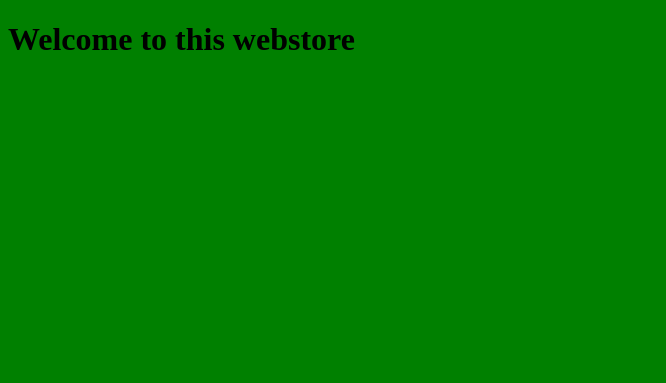
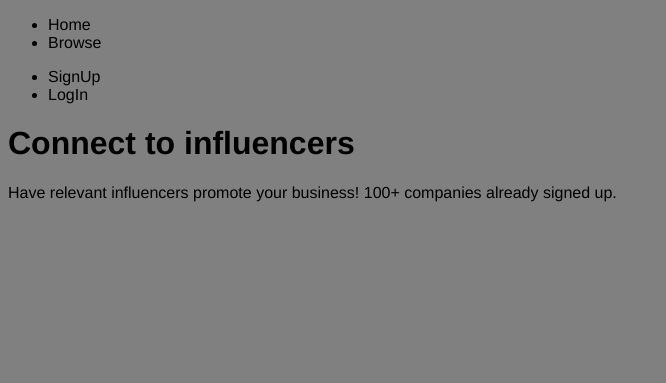
Before and after one commit to emielhagen/git-101, a plain HTML site: page index.html in a window 1280 px wide. Shown: the whole page, without its empty margins (0-666 px from the left). Drawn offline with Linux system fonts and the light colour scheme.

Commit message:
changed everything

```diff
--- a/css.css
+++ b/css.css
@@ -1,12 +1,17 @@
-body {
-  background-color: green
+* {
+  font-family: Helvetica;
 }
 
-div {
-  color: red;
-  border-radius: 5px;
-  height: 100px;
-  width: 100px;
+body {
+  background-color: gray;
+}
+
+.nav a {
+  color: #5a5a5a;
+  font-size: 11px;
+  font-weight: bold;
+  padding: 14px 10px;
+  text-transform: uppercase;
 }
 
 hover:div {
--- a/index.html
+++ b/index.html
@@ -5,7 +5,19 @@
   <title>Emiel Hagen</title>
 </head>
 <body>
-<h1>Welcome to this webstore</h1>
-<div></div><div></div><div></div>
+<div class="nav">
+<div class="container">
+<ul>
+  <li>Home</li>
+  <li>Browse</li>
+</ul>
+<ul>
+  <li>SignUp</li>
+  <li>LogIn</li>
+</ul>
+</div></div>
+<h1>Connect to influencers</h1>
+<p>Have relevant influencers promote your business! 100+ companies already signed up.</p>
+
 </body>
 </html>
```
